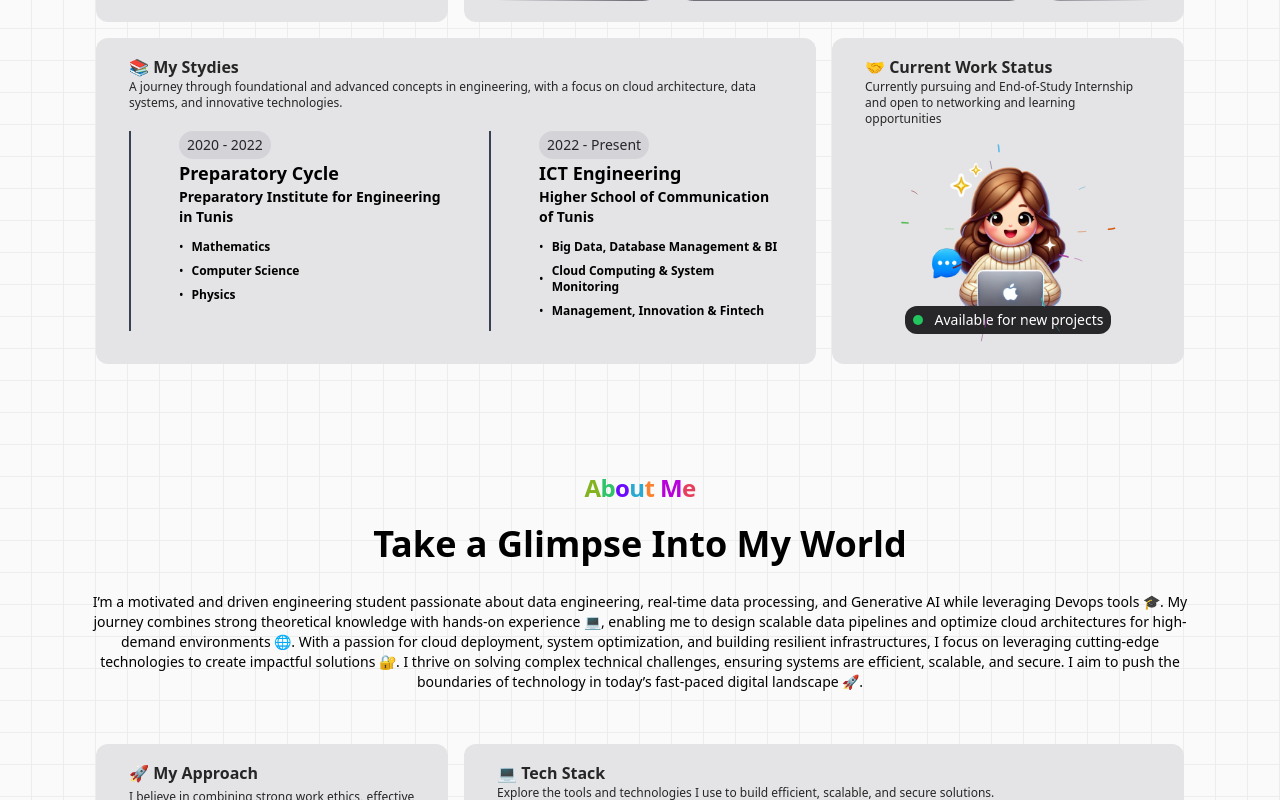
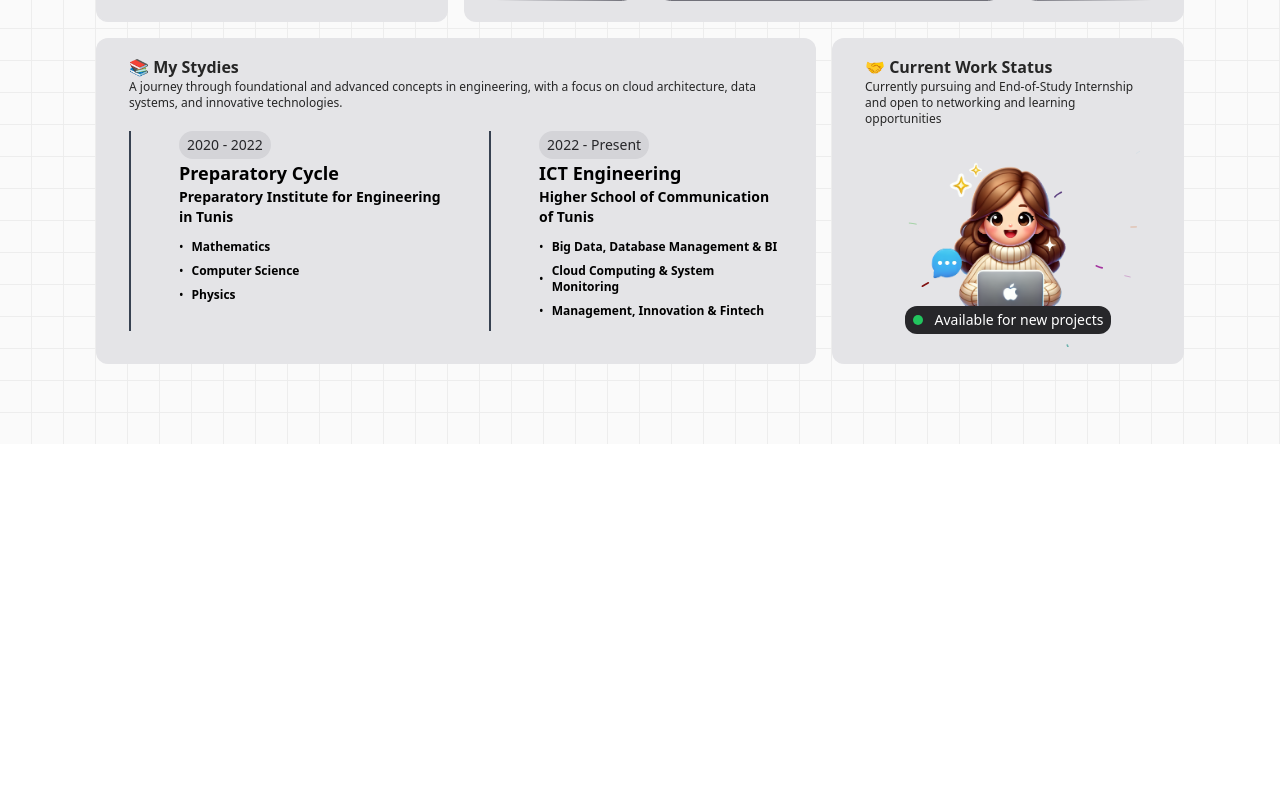
Before and after one commit to Nourhene-Azaiez/Portfolio, a Next.js app: page / in a window 1280 px wide. Shown: the part 1300-2100 px from the top of the page. After the commit the page ends 1744 px from the top, so only its background shows below. Built offline with nearby package versions, Linux system fonts and the light colour scheme.

Commit message:
About complete

```diff
--- a/app/page.tsx
+++ b/app/page.tsx
@@ -8,7 +8,6 @@ export default function Home() {
     <main className="relative bg-zinc-50 dark:bg-zinc-900 flex justify-center items-center flex-col overflow-auto mx-auto" >
       <div className="w-full">
         <Hero id="Hero" />
-        <About id="About" />
         <About id="About" />
       </div>
       <FloatingDock
--- a/components/About.tsx
+++ b/components/About.tsx
@@ -201,7 +201,7 @@ const About: React.FC<AboutProps> = ({ id }) => {
           </div>
         </BentoGridItem>
         <BentoGridItem title="🤝 Current Work Status" description="Currently pursuing and End-of-Study Internship and open to networking and learning opportunities" className="col-span-1 md:col-span-1">
-          <BackgroundLines className='flex flex-col justify-center items-center'>
+          <BackgroundLines className='flex flex-col justify-center items-center' svgOptions={{ duration: 5 }}>
             <div className="mt-4">
               <img
                 src="avatar.png" // Replace with your image path
--- a/components/Hero.tsx
+++ b/components/Hero.tsx
@@ -1,7 +1,7 @@
 import React from 'react'
 import { TextGenerateEffect } from './ui/text-generate-effect'
 import { AuroraBackground } from './ui/aurora-background'
-import DownloadButton from './ui/DownloadButton'
+import Button from './ui/Button'
 import { CardBody, CardContainer, CardItem } from './ui/3d-card'
 
 interface HeroProps {
@@ -35,7 +35,7 @@ const Hero: React.FC<HeroProps> = ({ id }) => {
             <TextGenerateEffect className="font-semibold dark:text-white text-justify" words={'Passionate about real-time data processing, cloud deployment, and optimizing systems to deliver impactful solutions.'} />
             <p className="font-normal mt-4 dark:text-white">Discover my journey and projects!</p>
             <p className="font-normal text-sm dark:text-white pt-7 mb-3">View my Resume below</p>
-            <DownloadButton />
+            <Button />
           </div>
         </div>
       </AuroraBackground>
--- a/components/ui/DownloadButton.tsx
+++ b/components/ui/Button.tsx
@@ -2,7 +2,7 @@
 
 import React from "react";
 
-const DownloadButton = () => {
+const Button = () => {
   const handleDownload = () => {
     const resumeUrl = process.env.NEXT_PUBLIC_RESUME_URL;
 
@@ -51,4 +51,4 @@ const DownloadButton = () => {
   );
 };
 
-export default DownloadButton;
+export default Button;
--- a/components/ui/background-lines.tsx
+++ b/components/ui/background-lines.tsx
@@ -21,8 +21,10 @@ export const BackgroundLines = ({
         className
       )}
     >
-      <SVG svgOptions={svgOptions} />
-      {children}
+      <div className="absolute top-0 left-0 w-full h-full z-0">
+        <SVG svgOptions={svgOptions} />
+      </div>
+      <div className="relative z-10">{children}</div>
     </div>
   );
 };
```
Also changed, not shown: public/avatar.png.
